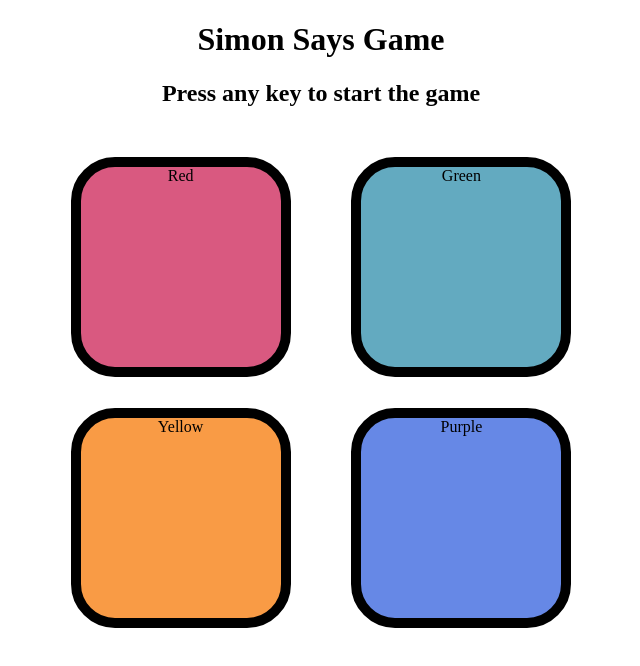
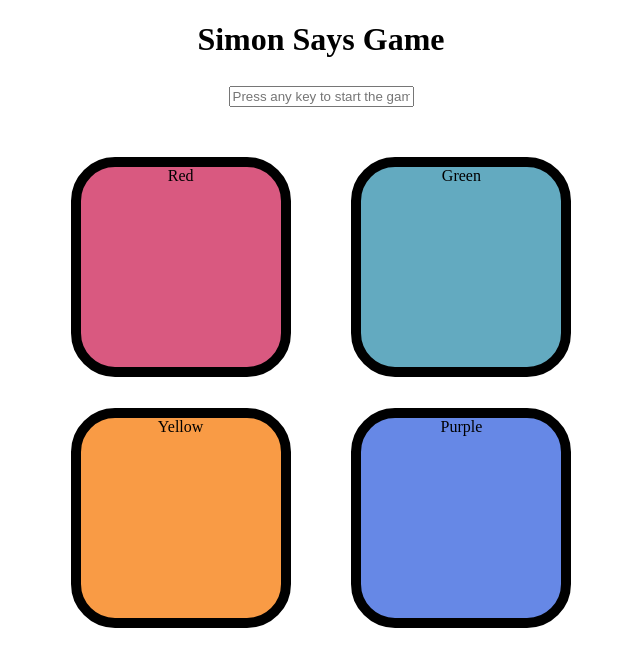
Before and after one commit to SATYA874/Simon-Says-Game-, a plain HTML site: page index.html in a window 1280 px wide. Shown: the whole page, without its empty margins (319-959 px from the left). Drawn offline with Linux system fonts and the light colour scheme.

Commit message:
Update index.html

```diff
--- a/index.html
+++ b/index.html
@@ -8,7 +8,7 @@
 </head>
 <body>
       <h1 type = "button">Simon Says Game</h1>
-      <h2>Press any key to start the game</h2>
+      <h2> <input type="text" placeholder="Press any key to start the game"></h2>
 
       <div class="btn-container">
         <div class="line-one">
```
